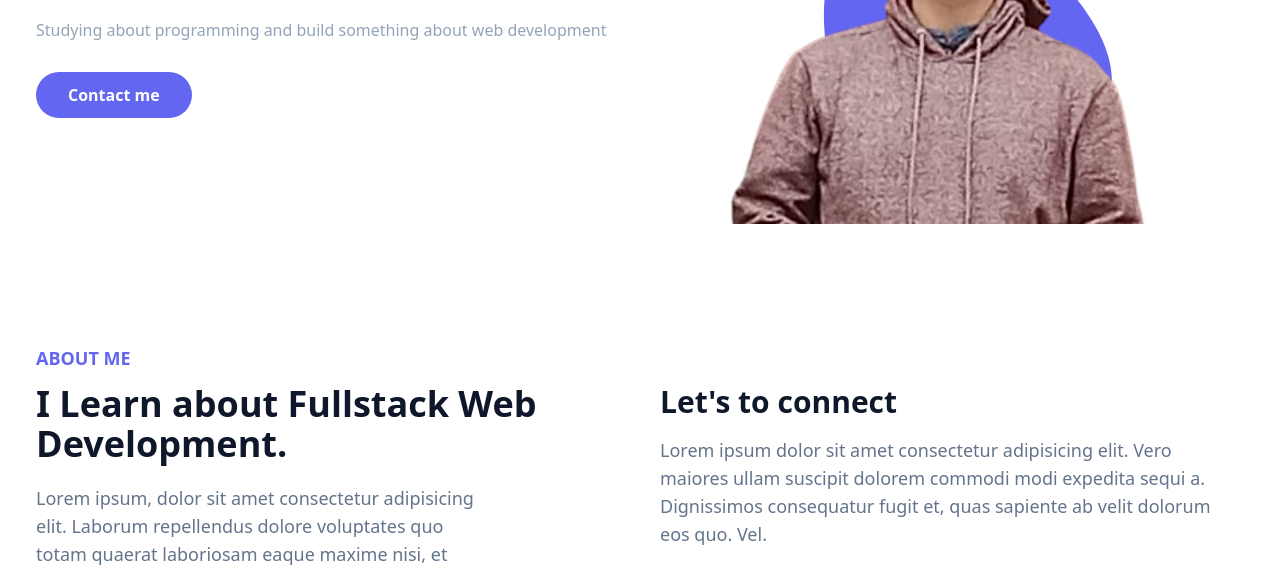
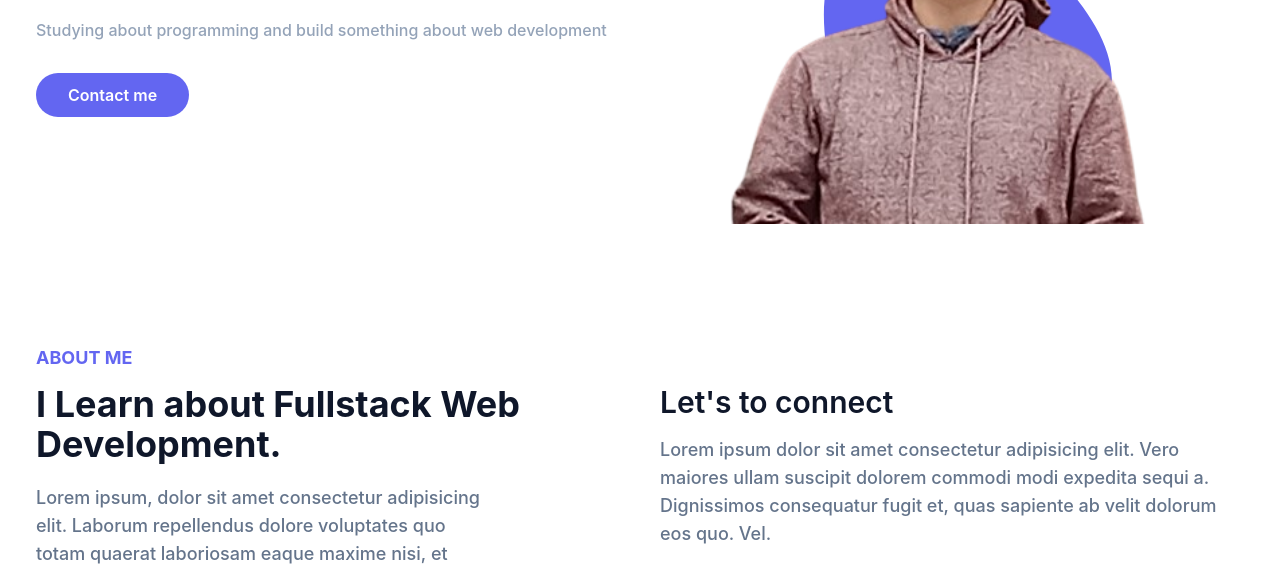
Before and after one commit to thmsgnwn/portfolio, a plain HTML site: page index.html in a window 1280 px wide. Shown: the part 368-934 px from the top of the page. Drawn offline with Linux system fonts and the light colour scheme.

Commit message:
Update index.html

```diff
--- a/index.html
+++ b/index.html
@@ -9,6 +9,7 @@
     />
     <title>Portfolio</title>
     <link href="public/css/final.css" rel="stylesheet" />
+    <link href="src/input.css" rel="stylesheet" />
   </head>
   <body>
     <!-- Header Start -->
```
